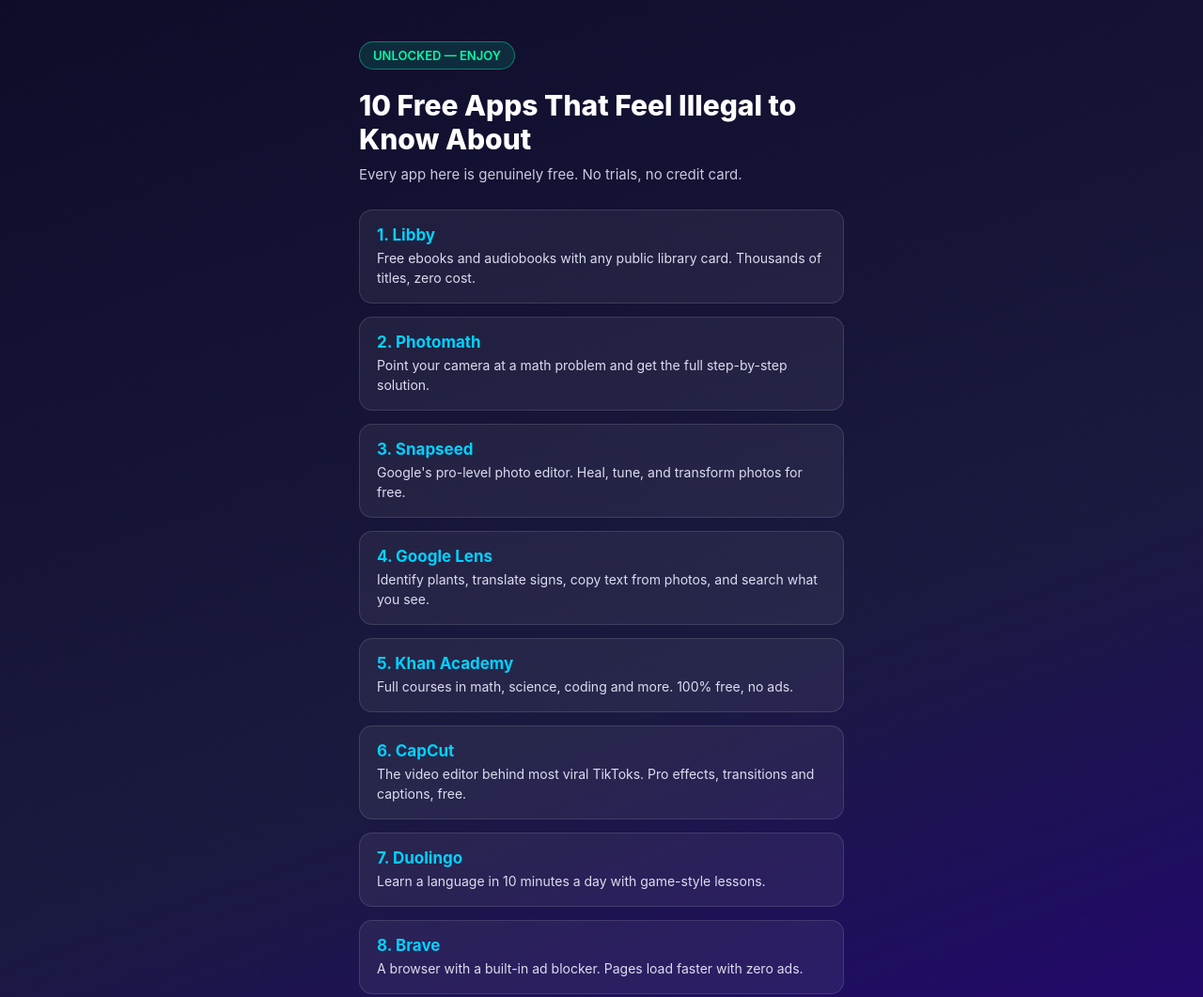
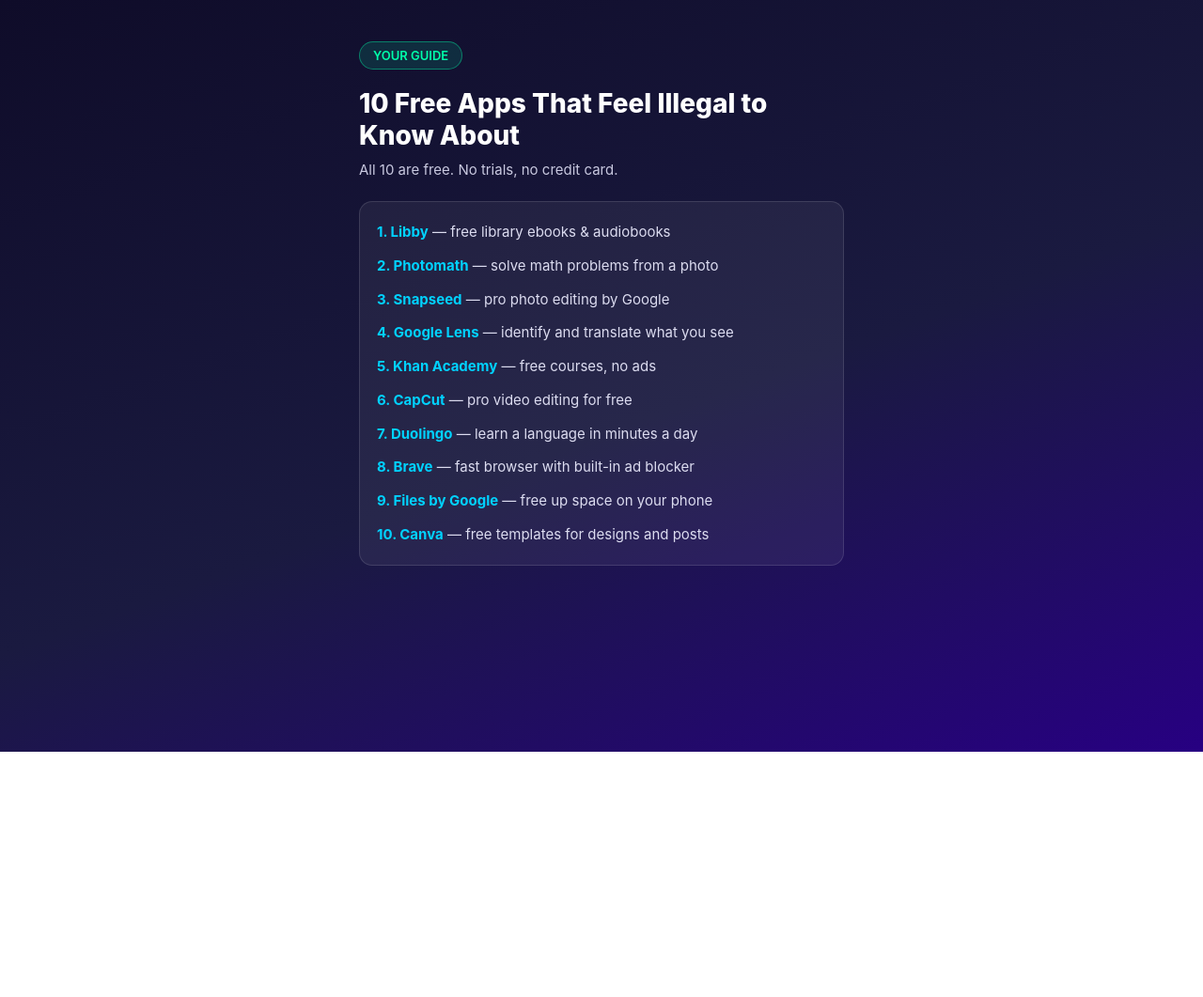
Before and after one commit to clipforge-apps/clipforge-apps.github.io, a plain HTML site: page guide.html in a window 1280 px wide. Shown: the top 1061 px of the page at 94% size. After the commit the page ends 800 px from the top, so only its background shows below. Drawn offline with Linux system fonts and the light colour scheme.

Commit message:
Shorten guide page copy
Updated the guide content and styling for better presentation.

```diff
--- a/guide.html
+++ b/guide.html
@@ -9,35 +9,35 @@
   body { font-family:-apple-system,'Segoe UI',Roboto,Helvetica,Arial,sans-serif;
          background:linear-gradient(160deg,#0f0c29 0%,#1a1a40 55%,#270082 100%);
          color:#fff; min-height:100vh; }
-  .wrap { max-width:560px; margin:0 auto; padding:44px 22px 50px; }
+  .wrap { max-width:560px; margin:0 auto; padding:44px 22px 44px; }
   .badge { display:inline-block; background:rgba(0,255,170,.12); color:#00ffaa;
            border:1px solid rgba(0,255,170,.4); padding:6px 14px; border-radius:999px;
            font-size:13px; font-weight:600; margin-bottom:20px; }
-  h1 { font-size:30px; line-height:1.2; font-weight:800; margin-bottom:10px; }
-  p.sub { color:#c9c9e0; font-size:15px; margin-bottom:28px; }
-  .app { background:rgba(255,255,255,.06); border:1px solid rgba(255,255,255,.12);
-         border-radius:14px; padding:16px 18px; margin-bottom:14px; }
-  .app b { color:#00d2ff; font-size:17px; }
-  .app span { display:block; color:#dcdcf0; font-size:14px; line-height:1.5; margin-top:4px; }
-  .footer { text-align:center; color:#666688; font-size:12px; margin-top:26px; line-height:1.6; }
+  h1 { font-size:28px; line-height:1.2; font-weight:800; margin-bottom:10px; }
+  p.sub { color:#c9c9e0; font-size:15px; margin-bottom:24px; }
+  .list { background:rgba(255,255,255,.06); border:1px solid rgba(255,255,255,.12);
+          border-radius:14px; padding:14px 18px; }
+  .list div { padding:7px 0; color:#dcdcf0; font-size:15px; line-height:1.45; }
+  .list div b { color:#00d2ff; }
 </style>
 </head>
 <body>
 <div class="wrap">
-  <span class="badge">UNLOCKED — ENJOY</span>
+  <span class="badge">YOUR GUIDE</span>
   <h1>10 Free Apps That Feel Illegal to Know About</h1>
-  <p class="sub">Every app here is genuinely free. No trials, no credit card.</p>
-  <div class="app"><b>1. Libby</b><span>Free ebooks and audiobooks with any public library card. Thousands of titles, zero cost.</span></div>
-  <div class="app"><b>2. Photomath</b><span>Point your camera at a math problem and get the full step-by-step solution.</span></div>
-  <div class="app"><b>3. Snapseed</b><span>Google's pro-level photo editor. Heal, tune, and transform photos for free.</span></div>
-  <div class="app"><b>4. Google Lens</b><span>Identify plants, translate signs, copy text from photos, and search what you see.</span></div>
-  <div class="app"><b>5. Khan Academy</b><span>Full courses in math, science, coding and more. 100% free, no ads.</span></div>
-  <div class="app"><b>6. CapCut</b><span>The video editor behind most viral TikToks. Pro effects, transitions and captions, free.</span></div>
-  <div class="app"><b>7. Duolingo</b><span>Learn a language in 10 minutes a day with game-style lessons.</span></div>
-  <div class="app"><b>8. Brave</b><span>A browser with a built-in ad blocker. Pages load faster with zero ads.</span></div>
-  <div class="app"><b>9. Files by Google</b><span>Frees up space, finds duplicate photos, and shares files offline.</span></div>
-  <div class="app"><b>10. Canva</b><span>Design thumbnails, logos and posts with free templates made by pros.</span></div>
-  <div class="footer">Thanks for unlocking. Follow us on TikTok @abdouay11 for daily free-app finds.</div>
+  <p class="sub">All 10 are free. No trials, no credit card.</p>
+  <div class="list">
+    <div><b>1. Libby</b> — free library ebooks &amp; audiobooks</div>
+    <div><b>2. Photomath</b> — solve math problems from a photo</div>
+    <div><b>3. Snapseed</b> — pro photo editing by Google</div>
+    <div><b>4. Google Lens</b> — identify and translate what you see</div>
+    <div><b>5. Khan Academy</b> — free courses, no ads</div>
+    <div><b>6. CapCut</b> — pro video editing for free</div>
+    <div><b>7. Duolingo</b> — learn a language in minutes a day</div>
+    <div><b>8. Brave</b> — fast browser with built-in ad blocker</div>
+    <div><b>9. Files by Google</b> — free up space on your phone</div>
+    <div><b>10. Canva</b> — free templates for designs and posts</div>
+  </div>
 </div>
 </body>
 </html>
```
